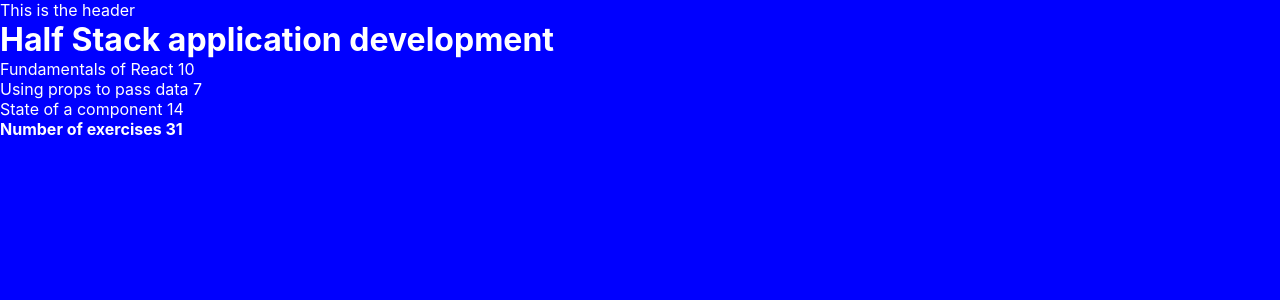
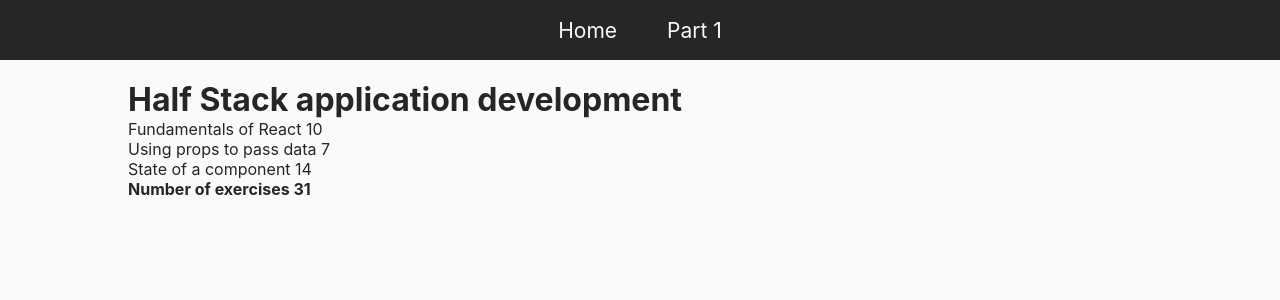
Before and after one commit to juancaricodev/fullstack-bootcamp, a React app: page /partone in a window 1280 px wide. Shown: the top 300 px of the page. Built offline with nearby package versions, Linux system fonts and the light colour scheme.

Commit message:
feat(Layout): component styled and refactored creating a subcomponent "Header"

```diff
--- /dev/null
+++ b/src/assets/styles/components/layout/Header.scss
@@ -0,0 +1,24 @@
+.header {
+  display: flex;
+  justify-content: center;
+  align-items: center;
+  gap: 50px;
+  font-size: 21px;
+  height: 60px;
+  background-color: $color-black;
+
+  a {
+    text-decoration: none;
+
+    &:hover {
+      text-decoration: underline;
+    }
+
+    &:link,
+    &:visited,
+    &:hover,
+    &:active {
+      color: $color-white;
+    }
+  }
+}
--- a/src/assets/styles/global.scss
+++ b/src/assets/styles/global.scss
@@ -1,3 +1,7 @@
+// Vars
+$color-white: #fafafa;
+$color-black: #262626;
+
 * {
   margin: 0;
   padding: 0;
@@ -5,6 +9,6 @@
 
 body {
   font-family: -apple-system, BlinkMacSystemFont, 'Segoe UI', Roboto, Oxygen, Ubuntu, Cantarell, 'Open Sans', 'Helvetica Neue', sans-serif;
-  background-color: blue;
-  color: white;
+  background-color: $color-white;
+  color: $color-black;
 }
--- /dev/null
+++ b/src/assets/styles/layout/Layout.scss
@@ -0,0 +1,3 @@
+.layout {
+  padding: 20px 10%;
+}
--- a/src/components/layout/Header.jsx
+++ b/src/components/layout/Header.jsx
@@ -1,9 +1,14 @@
 import React from 'react'
+
+import { Link } from 'react-router-dom'
+
+import '@styles/components/layout/Header.scss'
 
 const Header = () => {
   return (
-    <header>
-      This is the header
+    <header className='header'>
+      <Link to='/'>Home</Link>
+      <Link to='/partone'>Part 1</Link>
     </header>
   )
 }
--- a/src/layouts/Layout.jsx
+++ b/src/layouts/Layout.jsx
@@ -1,14 +1,16 @@
 import React from 'react'
 
 import Header from '@components/layout/Header'
+import '@styles/layout/Layout.scss'
 
 const Layout = ({ children }) => {
   return (
-    <div className='App'>
+    <>
       <Header />
-
-      {children}
-    </div>
+      <div className='layout'>
+        {children}
+      </div>
+    </>
   )
 }
 
```
